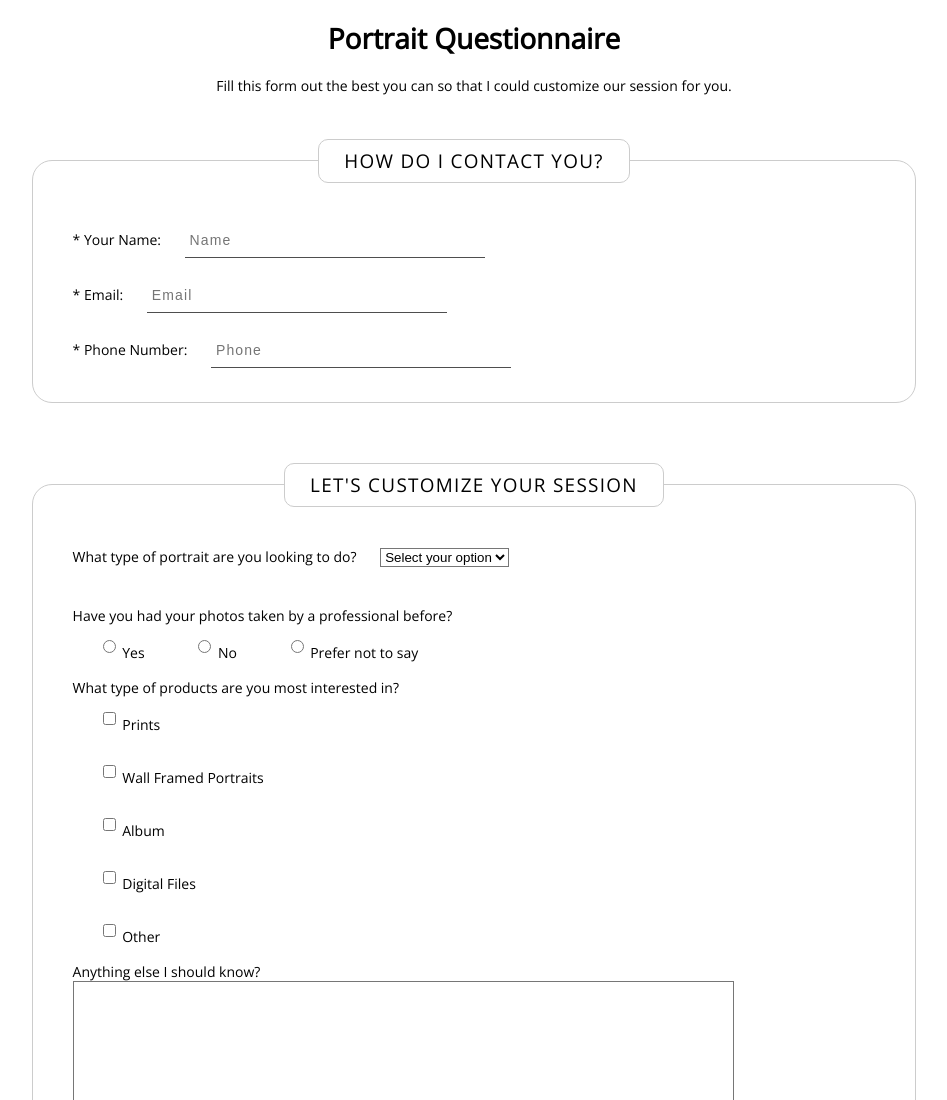
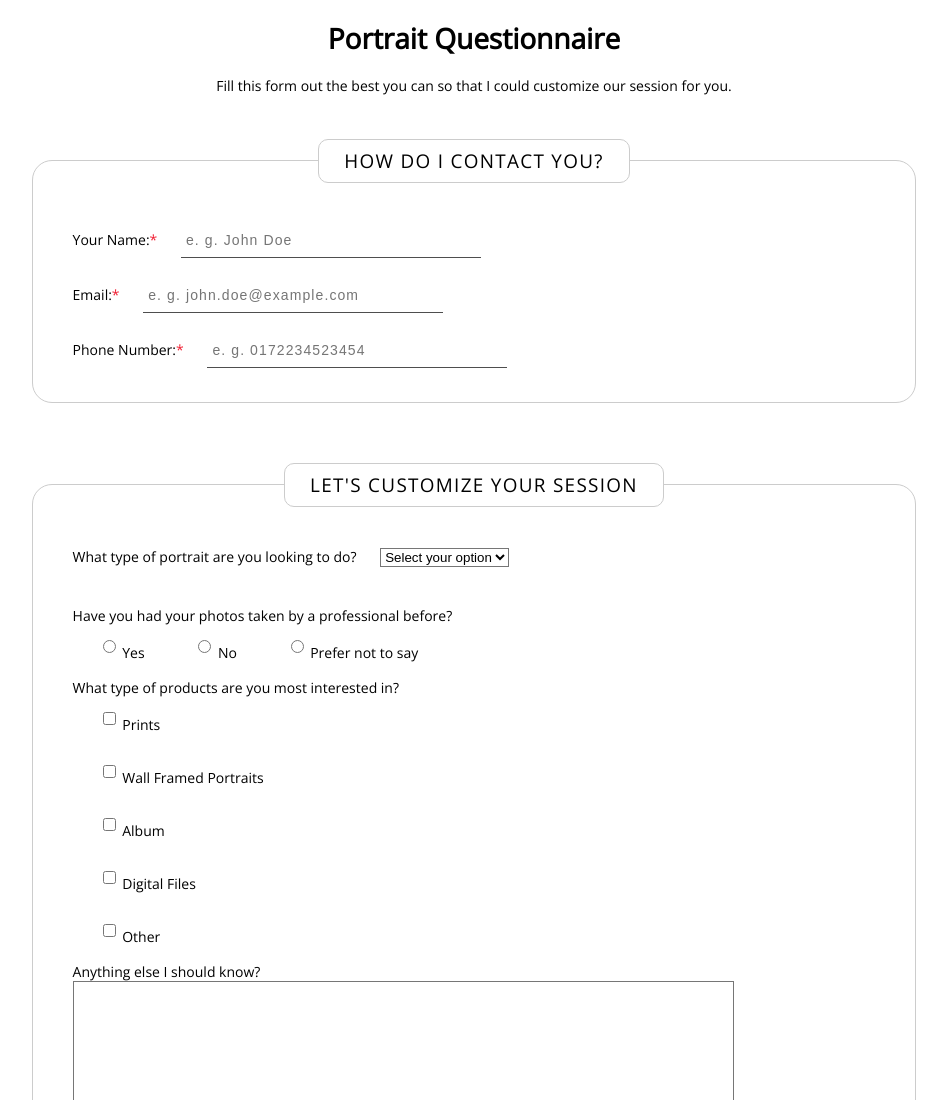
Before and after one commit to yirano/frontend-survey_form, a plain HTML site: page index.html in a window 1280 px wide. Shown: the top 1100 px of the page, without its empty margins (166-1113 px from the left). Drawn offline with nearby package versions, Linux system fonts and the light colour scheme.

Commit message:
- Highlight mandatory fields with colored asterisk. - Added contextual placeholders.

```diff
--- a/index.html
+++ b/index.html
@@ -3,10 +3,8 @@
 <html>
     <head>
         <title>Survey Form</title>
-
         <link href="https://fonts.googleapis.com/css?family=Open+Sans" rel="stylesheet">
         <link rel="stylesheet" href="style.css">
-
     </head>
 
     <body>
@@ -19,16 +17,16 @@
 
             <fieldset>
                 <legend>How do I contact you?</legend>
-                <label for="name">* Your Name:</label>
-                <input type="text" name="name" id="name" placeholder="Name" required>
+                <label for="name">Your Name:<span class="mandatory">*</span></label>
+                <input type="text" name="name" id="name" placeholder="e. g. John Doe" required>
                 <br />
 
-                <label for="email">* Email:</label>
-                <input type="email" name="email" id="email" placeholder="Email" required>
+                <label for="email">Email:<span class="mandatory">*</span></label>
+                <input type="email" name="email" id="email" placeholder="e. g. john.doe@example.com" required>
                 <br />
 
-                <label for="phone">* Phone Number:</label>
-                <input type="tel" name="phone" id="phone" placeholder="Phone" required>
+                <label for="phone">Phone Number:<span class="mandatory">*</span></label>
+                <input type="tel" name="phone" id="phone" placeholder="e. g. 0172234523454" required>
                 <br />
             </fieldset>
 
@@ -48,7 +46,7 @@
                     </select>
                 <br />
 
-                <label for="childrenCount" id="childrenCountHide" >How many children will be a part of the photoshoot?
+                <label for="childrenCount" id="childrenCountHide">How many children will be a part of the photoshoot?
                     <select id="childrenCount" placeholder="Select an Option" placeholder="0" required>
                         <option value="" disabled selected>0</option>
                         <option value="1">1</option>
--- a/style.css
+++ b/style.css
@@ -108,6 +108,10 @@ button:focus, button:active {
     border: none;
 }
 
+span.mandatory {
+  color: #F01C30;
+}
+
 #childrenCountHide {
     display: none;
 }
```
